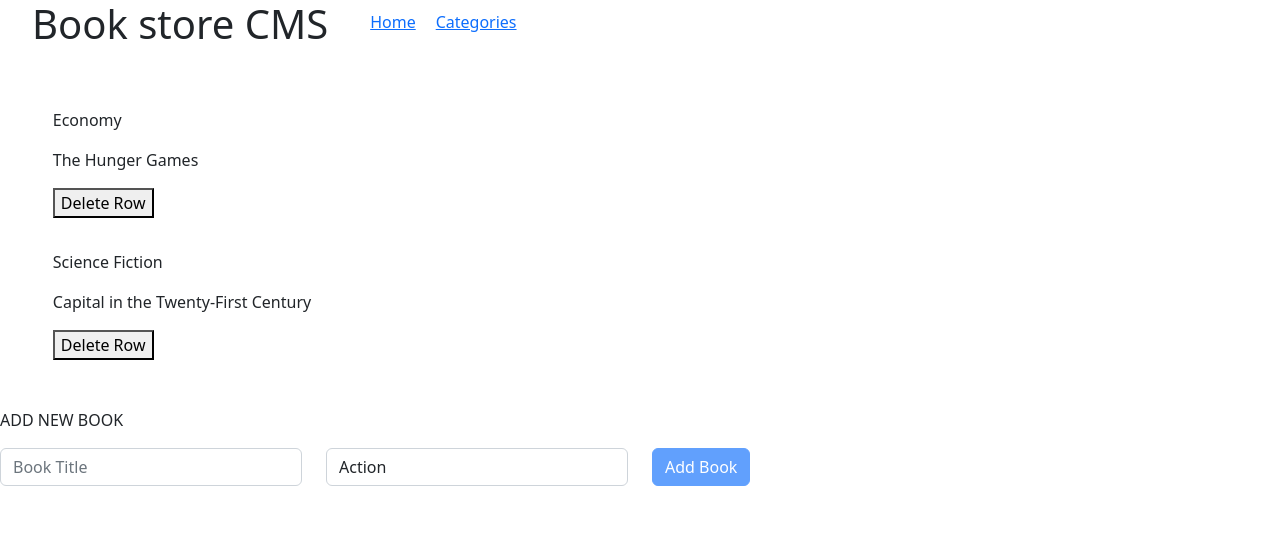
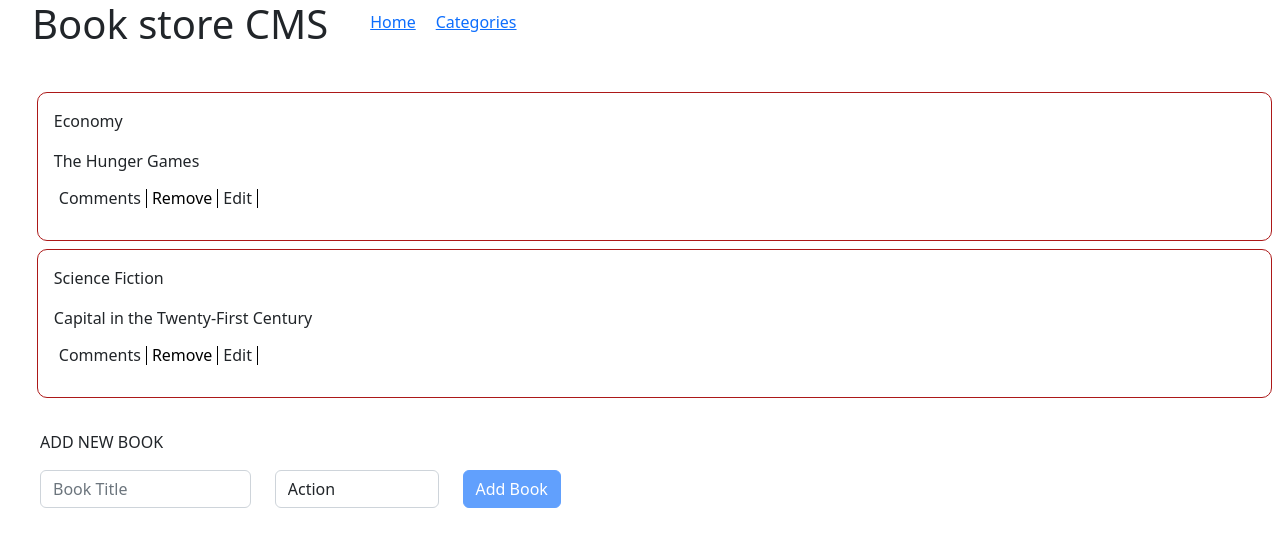
Before and after one commit to looh16/bookstore, a React (Create React App) app: page / in a window 1280 px wide. Shown: the top 546 px of the page. Built offline with nearby package versions, Linux system fonts and the light colour scheme.

Commit message:
Add style

```diff
--- a/src/components/AddBook .js
+++ b/src/components/AddBook .js
@@ -46,11 +46,11 @@ const AddBook = () => {
       <Form>
         <Form.Group className="mb-3" controlId="bookTitle">
           <Row>
-            <Col lg={3} md={6} sm={12} xs={12}>
+            <Col lg={5} md={6} sm={12} xs={12}>
               <Form.Control type="text" placeholder="Book Title" value={title} onChange={onTitleChanged} />
             </Col>
 
-            <Col lg={3} md={6} sm={12} xs={12}>
+            <Col lg={4} md={6} sm={12} xs={12}>
               <Form.Control as="select" custom value={categoryId} onChange={onCategoryChanged}>
                 {categoriesOptions}
               </Form.Control>
--- a/src/components/Books .js
+++ b/src/components/Books .js
@@ -1,7 +1,7 @@
 import { useDispatch, useSelector } from 'react-redux';
 import { selectAllBooks, bookRemoved } from '../redux/books/books';
 import BookCategory from './BookCategory';
-import bookstyles from '../css/Books.module.css';
+import bookStyles from '../css/Books.module.css';
 
 const Books = () => {
   const dispatch = useDispatch();
@@ -14,20 +14,20 @@ const Books = () => {
   };
 
   return (
-    <section className={bookstyles.bookList}>
-      <div>
+    <section className={bookStyles.bookList}>
       {books.map((book) => (
-          <div key={book.id} className={bookstyles.details}>
+        <article key={book.id} className={bookStyles.details}>
           <p>
             <BookCategory categoryId={book.categoryId} />
           </p>
           <p>{book.title}</p>
-
-            <button type="button" onClick={() => deleteBook(book.id)}>Delete Row</button>
-
-          </div>
+          <ul className={bookStyles.menuButtons}>
+            <li>Comments</li>
+            <li><button className={bookStyles.deleteButton} type="button" onClick={() => deleteBook(book.id)}>Remove</button></li>
+            <li>Edit</li>
+          </ul>
+        </article>
       ))}
-      </div>
     </section>
 
   );
--- a/src/css/Books.module.css
+++ b/src/css/Books.module.css
@@ -3,10 +3,28 @@
   margin-left: 2.3rem;
 }
 
-.details {
-  padding: 1rem;
+article {
+  display: flex;
+  flex-direction: column;
+  margin: 0.5em 0.5em 0.5em 0;
+  border: 1px solid rgb(172, 24, 24);
+  border-radius: 10px;
+  padding: 1em;
 }
 
-.details li {
+.menuButtons {
+  display: inline-flex;
+  padding-left: 0;
+}
+
+.menuButtons li {
   list-style-type: none;
+  padding: 5px;
+  border-right: 1px solid black;
+  line-height: 9px;
 }
+
+.deleteButton {
+  background-color: white;
+  border: none;
+}
--- a/src/css/Form.module.css
+++ b/src/css/Form.module.css
@@ -1,4 +1,8 @@
 .book {
   margin-top: 2rem;
-  margin-left: 0;
+  margin-left: 2.5rem;
 }
+
+form {
+  display: flex;
+}
--- /dev/null
+++ b/src/css/Style.css
@@ -0,0 +1,10 @@
+* {
+  margin: 0;
+  padding: 0;
+  box-sizing: border-box;
+}
+
+body {
+  min-height: 100vh;
+  font-size: 1rem;
+}
--- a/src/index.js
+++ b/src/index.js
@@ -3,6 +3,7 @@ import ReactDOM from 'react-dom/client';
 import { Provider } from 'react-redux';
 import App from './App';
 import { store } from './redux/store';
+import './css/Style.css';
 
 const root = ReactDOM.createRoot(document.getElementById('root'));
 root.render(
```
Lines whose indentation alone changed are shown as unchanged.
